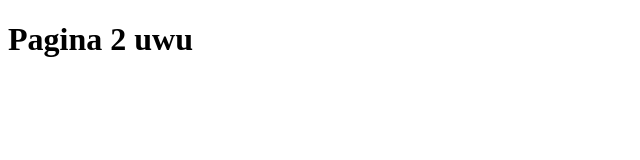
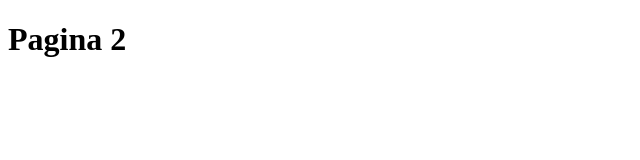
Before and after one commit to marcosalvaradomartinez/web2022, a plain HTML site: page pagina2.html in a window 1280 px wide. Shown: the whole page, without its empty margins (0-640 px from the left). Drawn offline with Linux system fonts and the light colour scheme.

Commit message:
cambio pagina 2

```diff
--- a/pagina2.html
+++ b/pagina2.html
@@ -7,6 +7,6 @@
     <title>Document</title>
 </head>
 <body>
-    <h1>Pagina 2 uwu</h1>
+    <h1>Pagina 2</h1>
 </body>
 </html>
```
